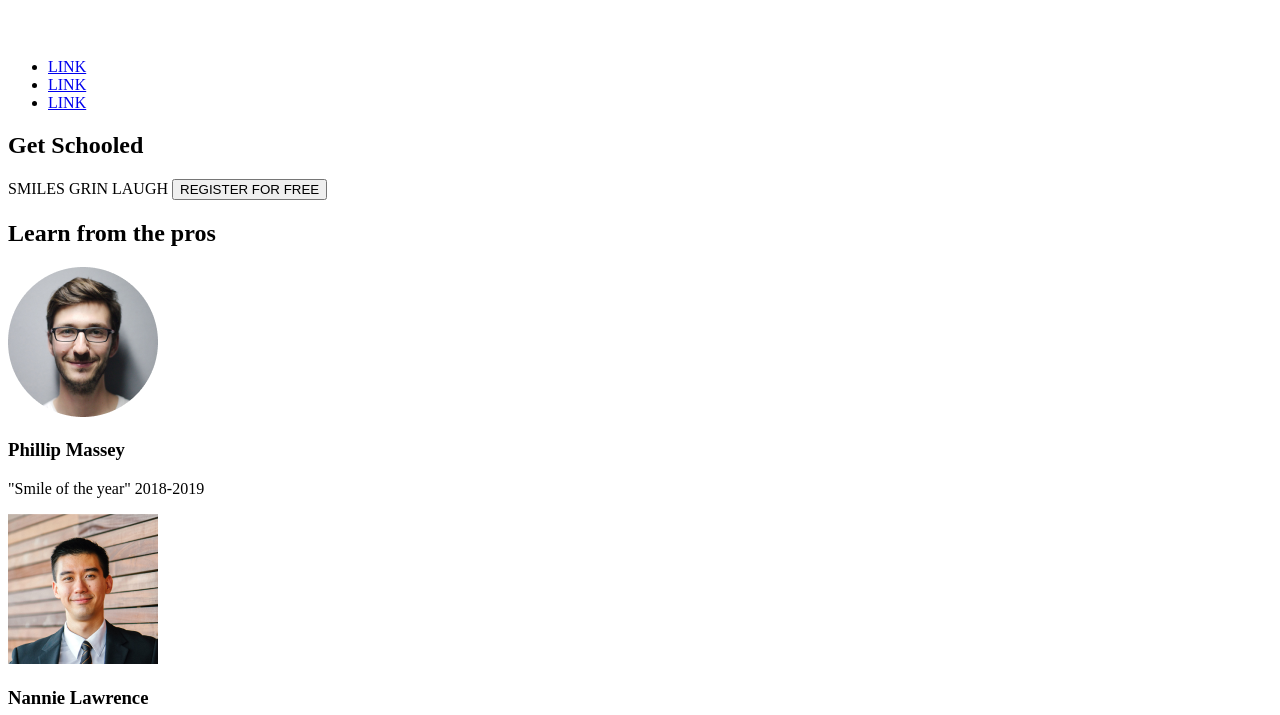
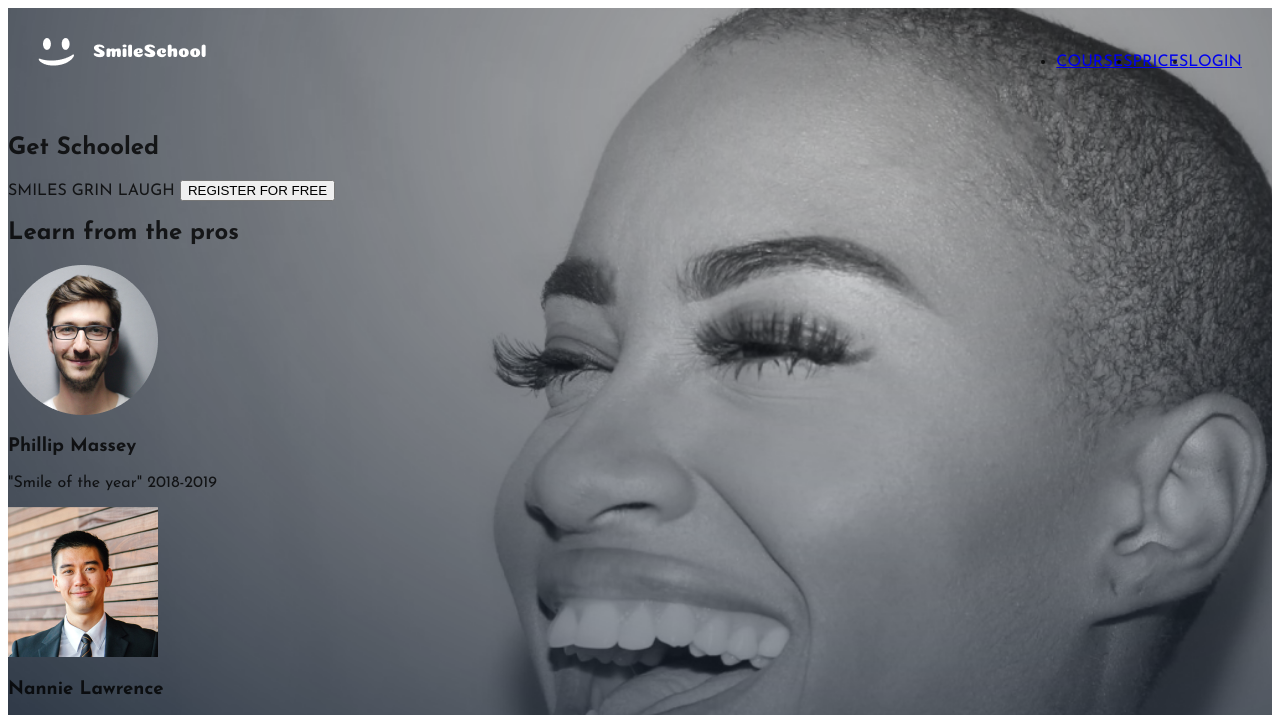
Before and after one commit to okindodev/alx_html_css, a plain HTML site: page css_advanced/index.html in a window 1280 px wide. Shown: the top 715 px of the page. Drawn offline with Linux system fonts and the light colour scheme.

Commit message:
Styling my html file from scratch

```diff
--- a/css_advanced/index.html
+++ b/css_advanced/index.html
@@ -7,14 +7,15 @@
     <link rel="stylesheet" href="styles.css">
 </head>
 <body>
-    <header>
+    <div class="hero">
+    <header class="header">
        <a href="#">
         <img src="IMAGES/logo.png" alt="Logo">
        </a>
         <ul>
-            <li><a href="#">LINK</a></li>
-            <li><a href="#">LINK</a></li>
-            <li><a href="#">LINK</a></li>
+            <li><a href="#">COURSES</a></li>
+            <li><a href="#">PRICES</a></li>
+            <li><a href="#">LOGIN</a></li>
         </ul>
     </header>
     <main>
@@ -54,6 +55,7 @@
                 </div>
             </div>
         </section>
+        </div>
         <section>
             <div>
                 <img src="IMAGES/5.png" alt="Image of a weather presenter">
--- a/css_advanced/styles.css
+++ b/css_advanced/styles.css
@@ -0,0 +1,38 @@
+@import url(https://fonts.googleapis.com/css?family=Yeseva+One);
+@import url(https://fonts.googleapis.com/css?family=Josefin+Sans:400,700,700italic,400italic);
+.hero {
+    background-image: url('IMAGES/Object.png');
+    background-repeat: no-repeat;
+    background-size: cover;
+    min-height: 100hh;
+    margin: 0;
+    display: flex;
+    flex-direction: column;
+}
+.header {
+    display: flex;
+    flex-direction: row;
+    padding: 30px;
+
+}
+*{
+    box-sizing: border-box;
+}
+body
+{
+    display: flex;
+    flex-direction: column;
+
+}
+body {
+	font-family: 'Josefin Sans', serif;
+	color: rgba(0, 0, 0, 0.8);
+}
+header > a {
+    margin-right: auto;
+}
+header > ul {
+    display: flex;
+    align-items:flex-start
+
+}
```
